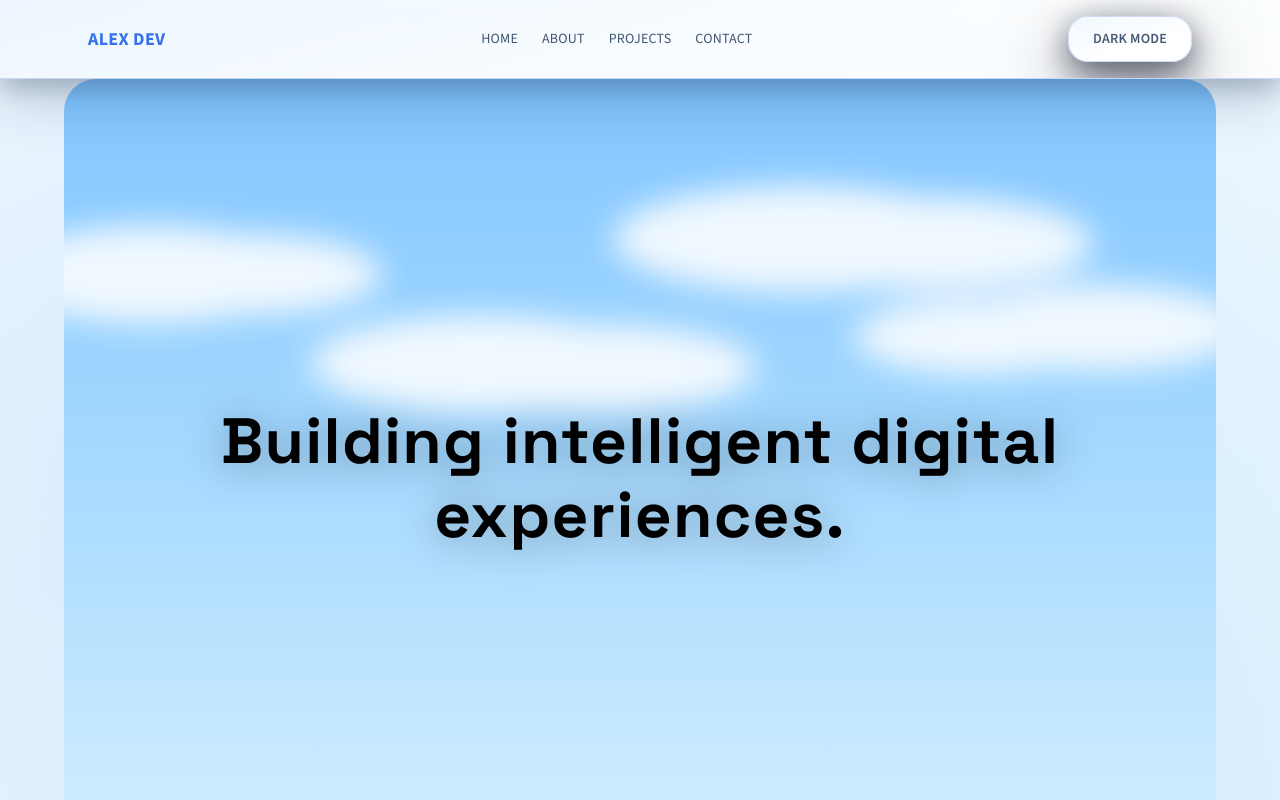
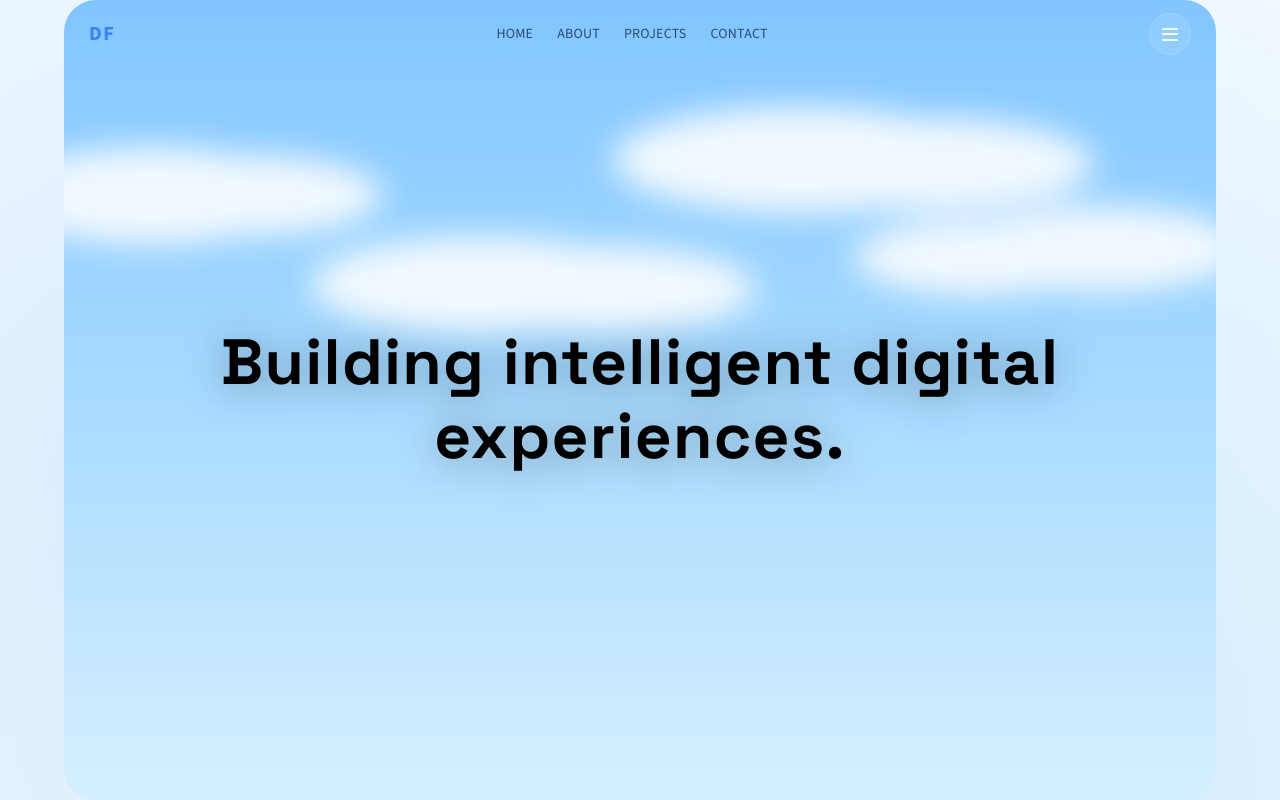
Before and after one commit to mondirdf/Portf, a React (Vite) app: page / in a window 1280 px wide. Shown: the top 800 px of the page. Built offline with nearby package versions, Linux system fonts and the light colour scheme.

Commit message:
Revamp navbar with scroll-activated liquid glass behavior

```diff
--- a/src/App.jsx
+++ b/src/App.jsx
@@ -98,7 +98,7 @@ export function App() {
   return (
     <div className="relative min-h-screen overflow-x-hidden text-[var(--color-text-primary)]">
       <BackgroundFx />
-      <Navbar theme={theme} onToggleTheme={() => setTheme((currentTheme) => (currentTheme === 'light' ? 'dark' : 'light'))} />
+      <Navbar />
       <main className="relative z-10">
         <Hero />
         <About />
@@ -110,24 +110,46 @@ export function App() {
   );
 }
 
-function Navbar({ theme, onToggleTheme }) {
+function Navbar() {
+  const [isScrolled, setIsScrolled] = useState(false);
+
+  useEffect(() => {
+    const onScroll = () => setIsScrolled(window.scrollY > 8);
+    onScroll();
+    window.addEventListener('scroll', onScroll, { passive: true });
+    return () => window.removeEventListener('scroll', onScroll);
+  }, []);
+
   return (
-    <GlassNav>
-      <nav className="mx-auto flex max-w-6xl items-center justify-between px-6 py-4">
-        <span className="text-lg font-bold tracking-[var(--tracking-heading-wide)] text-[var(--color-accent)]">ALEX DEV</span>
+    <GlassNav className={isScrolled ? 'glass-nav--scrolled' : 'glass-nav--top'}>
+      <motion.nav
+        animate={{
+          y: isScrolled ? 10 : 0,
+          scale: isScrolled ? 0.98 : 1,
+        }}
+        transition={{ duration: 0.38, ease: [0.22, 1, 0.36, 1] }}
+        className="mx-auto flex w-[90%] max-w-6xl items-center justify-between px-5 py-3 md:px-6"
+      >
+        <a href="#home" className="text-xl font-extrabold tracking-[0.08em] text-[#3B82F6]">DF</a>
+
         <ul className="hidden gap-6 text-sm font-medium uppercase tracking-[var(--tracking-button)] text-[var(--color-text-secondary)] md:flex">
           {navLinks.map((item) => (
             <li key={item}>
-              <a href={`#${item.toLowerCase()}`} className="motion-hover-lift transition-colors hover:text-[var(--color-accent)]">
+              <a href={`#${item.toLowerCase()}`} className="motion-hover-lift transition-colors hover:text-[#3B82F6]">
                 {item}
               </a>
             </li>
           ))}
         </ul>
-        <GlassButton variant="secondary" className="text-xs md:text-sm" onClick={onToggleTheme}>
-          {theme === 'light' ? 'Dark mode' : 'Light mode'}
-        </GlassButton>
-      </nav>
+
+        <button
+          type="button"
+          aria-label="Open menu"
+          className="nav-menu-btn"
+        >
+          <span aria-hidden="true" className="nav-menu-icon" />
+        </button>
+      </motion.nav>
     </GlassNav>
   );
 }
--- a/src/styles.css
+++ b/src/styles.css
@@ -27,6 +27,17 @@ body {
   border: 1px solid var(--color-border-hairline);
   box-shadow: var(--shadow-glass-dark);
   backdrop-filter: blur(var(--blur-moderate));
+}
+
+.glass-nav--top::before,
+.glass-nav--top::after {
+  opacity: 0;
+}
+
+.glass-nav--scrolled::before,
+.glass-nav--scrolled::after {
+  opacity: 1;
+  transition: opacity 380ms var(--motion-ease-natural);
 }
 
 .glass-panel,
@@ -111,17 +122,65 @@ body {
 }
 
 .glass-nav {
-  position: sticky;
+  position: fixed;
+  inset-inline: 0;
   top: 0;
-  z-index: 50;
-  background: var(--surface-nav-glass);
-  border-bottom: 1px solid var(--color-nav-border);
-  box-shadow: var(--shadow-glass-light);
-  border-inline: 0;
-  border-top: 0;
-  border-radius: 0;
-  backdrop-filter: blur(var(--blur-moderate));
+  z-index: 60;
+  display: flex;
+  justify-content: center;
+  transition: background 380ms var(--motion-ease-natural), border-color 380ms var(--motion-ease-natural), box-shadow 380ms var(--motion-ease-natural), backdrop-filter 380ms var(--motion-ease-natural), margin-top 380ms var(--motion-ease-natural);
 }
+
+.glass-nav--top {
+  margin-top: 0;
+  border-color: transparent;
+  background: transparent;
+  box-shadow: none;
+  backdrop-filter: blur(0px);
+}
+
+.glass-nav--scrolled {
+  margin-top: 0.35rem;
+  border-color: rgba(255, 255, 255, 0.12);
+  background: rgba(255, 255, 255, 0.08);
+  box-shadow: 0 12px 32px rgba(15, 23, 42, 0.24), 0 0 22px rgba(59, 130, 246, 0.2);
+  backdrop-filter: blur(20px);
+  border-radius: 9999px;
+}
+
+.nav-menu-btn {
+  position: relative;
+  display: grid;
+  place-items: center;
+  width: 2.65rem;
+  height: 2.65rem;
+  border-radius: 9999px;
+  border: 1px solid rgba(255, 255, 255, 0.12);
+  background: rgba(255, 255, 255, 0.1);
+  backdrop-filter: blur(16px);
+  transition: box-shadow var(--motion-duration-micro) var(--motion-ease-natural), border-color var(--motion-duration-micro) var(--motion-ease-natural), transform var(--motion-duration-micro) var(--motion-ease-natural);
+}
+
+.nav-menu-btn:hover {
+  border-color: rgba(147, 197, 253, 0.5);
+  box-shadow: 0 0 22px rgba(59, 130, 246, 0.28);
+  transform: translate3d(0, -1px, 0);
+}
+
+.nav-menu-icon,
+.nav-menu-icon::before,
+.nav-menu-icon::after {
+  display: block;
+  width: 1rem;
+  height: 2px;
+  border-radius: 9999px;
+  background: rgba(255, 255, 255, 0.92);
+  content: '';
+}
+
+.nav-menu-icon { position: relative; }
+.nav-menu-icon::before { position: absolute; top: -0.35rem; left: 0; }
+.nav-menu-icon::after { position: absolute; top: 0.35rem; left: 0; }
 
 .glass-modal {
   border-radius: var(--radius-2xl);
```
